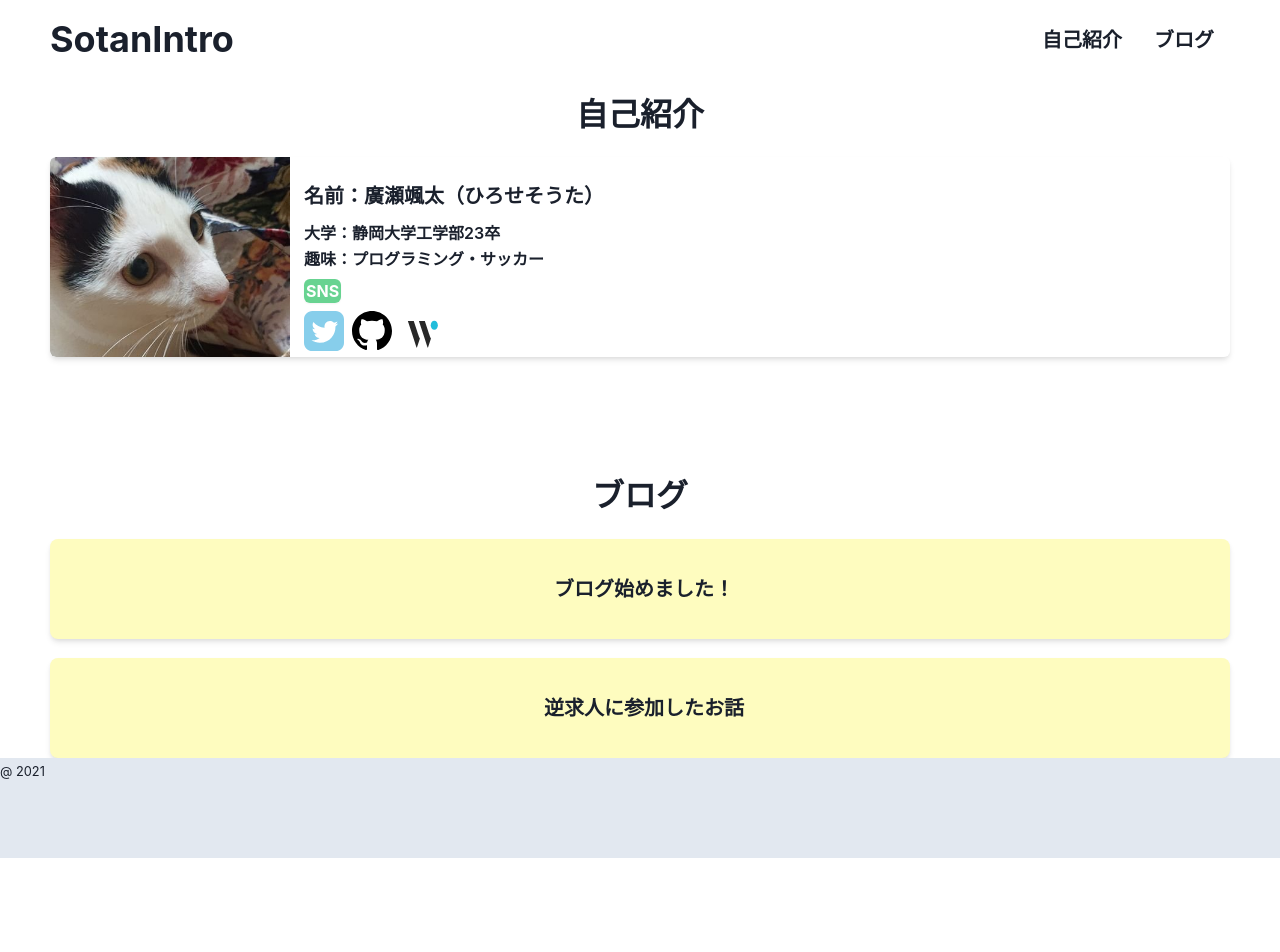
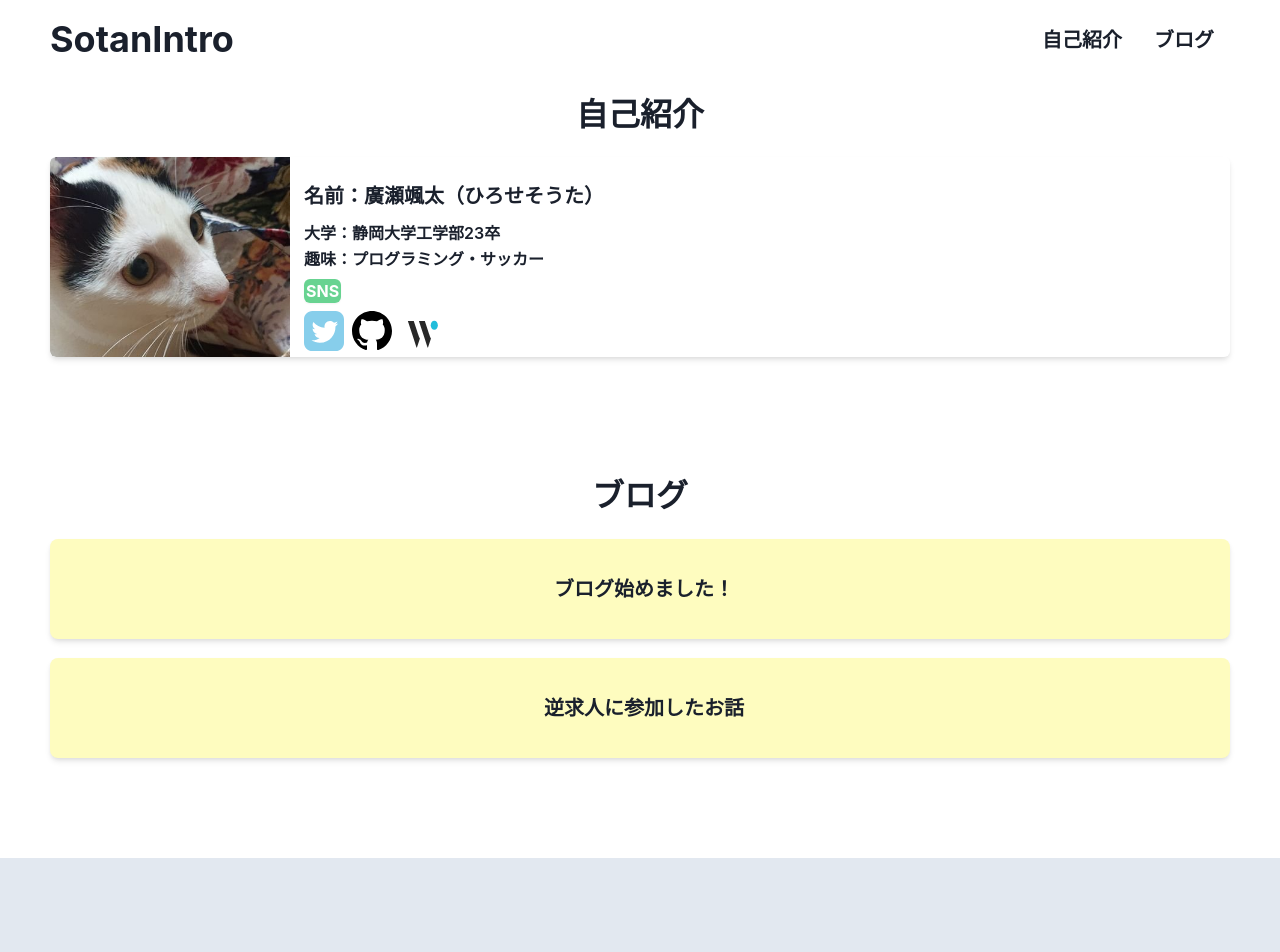
Before and after one commit to Sota529/Myintro, a Next.js app: page / in a window 1280 px wide. Shown: the top 952 px of the page. Before the commit the page ends 858 px from the top, so only its background shows below. Built offline with nearby package versions, Linux system fonts and the light colour scheme; data requests are answered from the project's data file.

Commit message:
💄 著作権表示追加&footer[mb]追加

```diff
--- a/src/components/footer.tsx
+++ b/src/components/footer.tsx
@@ -3,9 +3,15 @@ import { VFC } from "react";
 
 export const Footer: VFC = () => {
   return (
-    <Box h="100px" bg="gray.200">
+    <Box
+      h="200px"
+      bg="gray.200"
+      display="flex"
+      justifyContent="center"
+      alignItems="center"
+    >
       <footer>
-        <small lang="en">@ 2021</small>
+        <small lang="en">©2021 Sota Hirose All Rights Reserved</small>
       </footer>
     </Box>
   );
--- a/src/components/layout.tsx
+++ b/src/components/layout.tsx
@@ -2,5 +2,9 @@ import { Box } from "@chakra-ui/react";
 import { ReactNode, VFC } from "react";
 
 export const Layout: VFC<{ children: ReactNode }> = (props) => {
-  return <Box mx="50px">{props.children}</Box>;
+  return (
+    <Box mx="50px" mb="100px">
+      {props.children}
+    </Box>
+  );
 };
```
